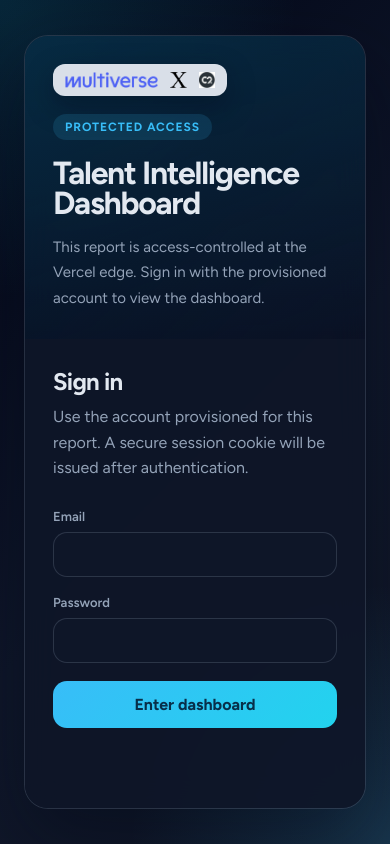
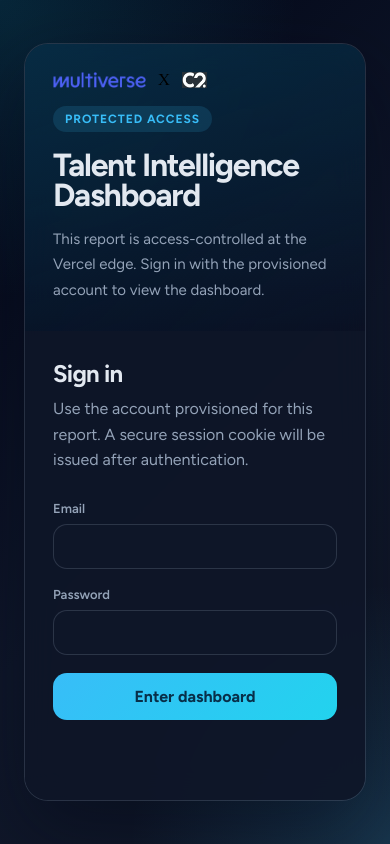
Before and after one commit to intox-duck/staff-eng, a website: page login.html in a window 390 px wide. Drawn offline with Linux system fonts and the light colour scheme.

Commit message:
Update logo assets and remove logo strip shape

```diff
--- a/login.html
+++ b/login.html
@@ -82,10 +82,7 @@
     gap: 12px;
     flex-wrap: nowrap;
     white-space: nowrap;
-    padding: 8px 12px;
-    border-radius: 12px;
-    background: rgba(226, 232, 240, 0.96);
-    box-shadow: 0 10px 28px rgba(2, 6, 23, 0.35);
+    padding: 0;
     margin-bottom: 18px;
   }
 
@@ -97,6 +94,12 @@
     display: block;
     object-fit: contain;
     flex: 0 0 auto;
+  }
+
+  .auth-logo--x {
+    height: 13px;
+    min-height: 13px;
+    max-height: 13px;
   }
 
   h1 {
@@ -201,6 +204,12 @@
       min-height: 16px;
       max-height: 16px;
     }
+
+    .auth-logo--x {
+      height: 11px;
+      min-height: 11px;
+      max-height: 11px;
+    }
   }
 </style>
 </head>
@@ -209,8 +218,8 @@
     <section class="intro" aria-hidden="true">
       <div class="auth-logo-strip" role="img" aria-label="Multiverse, X, and Chapter2 logos">
         <img class="auth-logo" src="./multiverse.png" alt="Multiverse">
-        <img class="auth-logo" src="./x%20dep.png" alt="X">
-        <img class="auth-logo" src="./c2-alt.png" alt="Chapter2">
+        <img class="auth-logo auth-logo--x" src="./x%20dep.png" alt="X">
+        <img class="auth-logo" src="./C2a.png" alt="Chapter2">
       </div>
       <div class="eyebrow">Protected Access</div>
       <h1>Talent Intelligence<br>Dashboard</h1>
```
Also changed, not shown: index.html (+2 -2 lines), style.css (+15 -6 lines), C2a.png (added).
